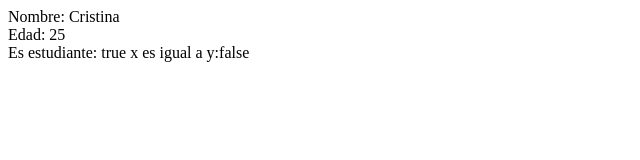
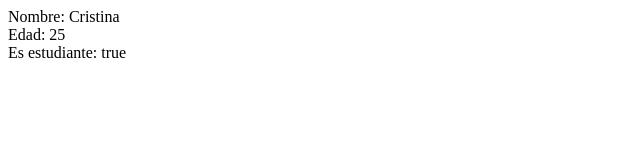
Before and after one commit to cristinaisabelvm/Laboratorio-10, a plain HTML site: page index.html in a window 1280 px wide. Shown: the whole page, without its empty margins (0-640 px from the left). Drawn offline with Linux system fonts and the light colour scheme.

Commit message:
modifique console

```diff
--- a/index.html
+++ b/index.html
@@ -45,7 +45,7 @@
     let x = 7;
     let y = 10;
 
-    document.write("x es igual a y:", x == y);
+    console.log("x es igual a y:", x == y);
     console.log("x es diferente de y:", x != y);
     console.log("x es mayor que y:", x > y);
     console.log("x es menor o igual que y:", x <= y);
```
